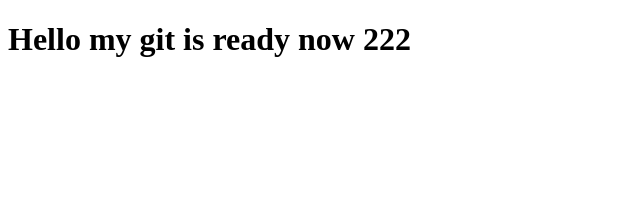
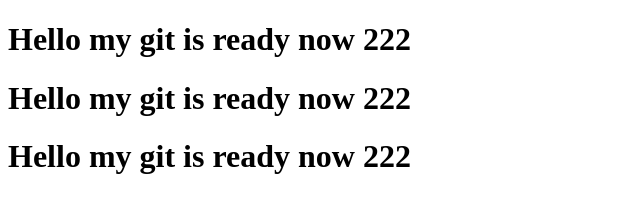
Before and after one commit to Aarbaz/Test, a plain HTML site: page index.html in a window 1280 px wide. Shown: the whole page, without its empty margins (0-640 px from the left). Drawn offline with Linux system fonts and the light colour scheme.

Commit message:
added lines

```diff
--- a/index.html
+++ b/index.html
@@ -8,5 +8,7 @@
 </head>
 <body>
     <h1>Hello my git is ready now 222</h1>
+    <h1>Hello my git is ready now 222</h1>
+    <h1>Hello my git is ready now 222</h1>
 </body>
 </html>
```
